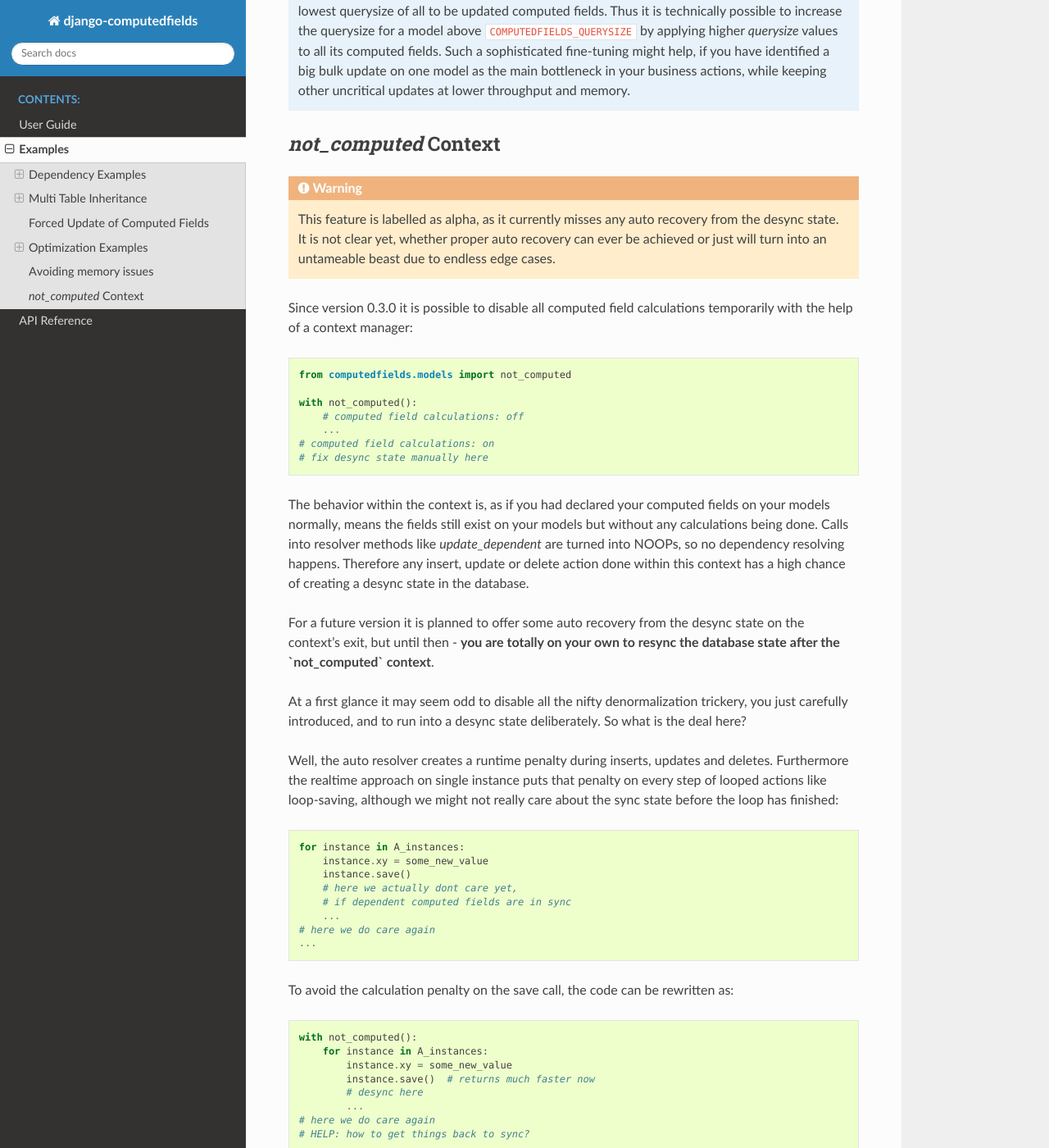
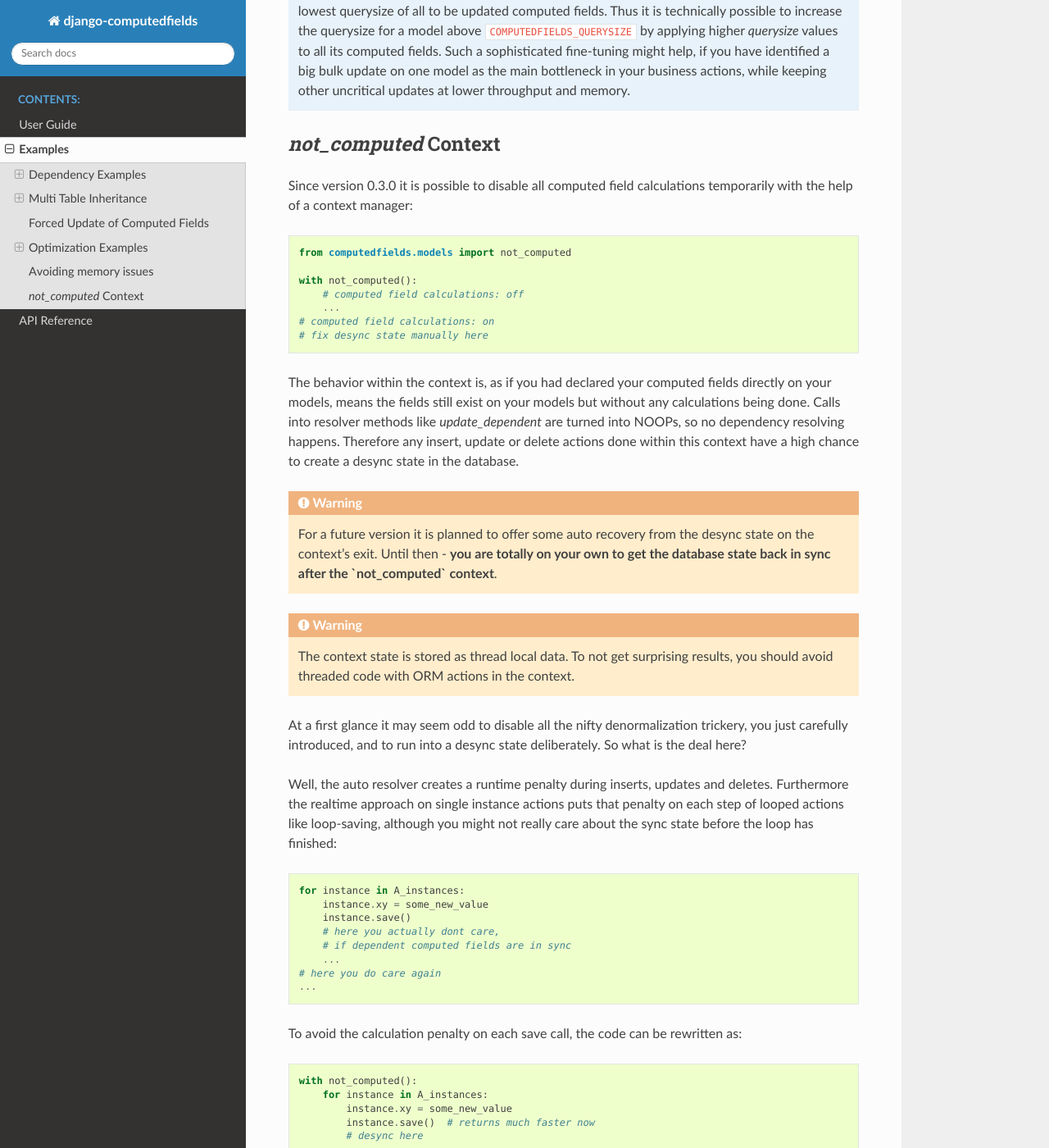
Before and after one commit to netzkolchose/django-computedfields, a Sphinx documentation site: the page built from docs/examples.rst, in a window 1280 px wide and 1400 px high, scrolled down 24743 px. Shown: the whole window at 82% size. Built offline with Sphinx 7.4.7 and the Read the Docs theme 3.1.0, drawn with Linux system fonts in a browser that asks for light colours; the version number is read from the project's files by our own code; some of the changed text lies outside the part shown.

Commit message:
polish docs

```diff
--- a/docs/examples.rst
+++ b/docs/examples.rst
@@ -1205,12 +1205,6 @@ Some basic rules regarding querysize:
 `not_computed` Context
 ----------------------
 
-.. WARNING::
-
-    This feature is labelled as alpha, as it currently misses any auto recovery from the desync state.
-    It is not clear yet, whether proper auto recovery can ever be achieved or just will turn into
-    an untameable beast due to endless edge cases.
-
 Since version 0.3.0 it is possible to disable all computed field calculations temporarily
 with the help of a context manager:
 
@@ -1224,34 +1218,42 @@ with the help of a context manager:
     # computed field calculations: on
     # fix desync state manually here
 
-The behavior within the context is, as if you had declared your computed fields on your models normally,
+The behavior within the context is, as if you had declared your computed fields directly on your models,
 means the fields still exist on your models but without any calculations being done.
 Calls into resolver methods like `update_dependent` are turned into NOOPs, so no dependency resolving happens.
-Therefore any insert, update or delete action done within this context has a high chance of creating a desync state
+Therefore any insert, update or delete actions done within this context have a high chance to create a desync state
 in the database.
 
-For a future version it is planned to offer some auto recovery from the desync state on the context's exit,
-but until then - **you are totally on your own to resync the database state after the `not_computed` context**.
+.. WARNING::
+
+    For a future version it is planned to offer some auto recovery from the desync state on the context's exit.
+    Until then - **you are totally on your own to get the database state back in sync after the
+    `not_computed` context**.
+
+.. WARNING::
+
+    The context state is stored as thread local data. To not get surprising results, you should avoid threaded code
+    with ORM actions in the context.
 
 At a first glance it may seem odd to disable all the nifty denormalization trickery, you just carefully introduced,
 and to run into a desync state deliberately. So what is the deal here?
 
 Well, the auto resolver creates a runtime penalty during inserts, updates and deletes.
-Furthermore the realtime approach on single instance puts that penalty on every step of looped actions
-like loop-saving, although we might not really care about the sync state before the loop has finished:
+Furthermore the realtime approach on single instance actions puts that penalty on each step of looped actions
+like loop-saving, although you might not really care about the sync state before the loop has finished:
 
 .. code-block:: python
 
     for instance in A_instances:
         instance.xy = some_new_value
         instance.save()
-        # here we actually dont care yet,
+        # here you actually dont care,
         # if dependent computed fields are in sync
         ...
-    # here we do care again
+    # here you do care again
     ...
 
-To avoid the calculation penalty on the save call, the code can be rewritten as:
+To avoid the calculation penalty on each save call, the code can be rewritten as:
 
 .. code-block:: python
 
@@ -1261,7 +1263,6 @@ To avoid the calculation penalty on the save call, the code can be rewritten as:
             instance.save()  # returns much faster now
             # desync here
             ...
-    # here we do care again
     # HELP: how to get things back to sync?
     ...
 
@@ -1274,11 +1275,11 @@ Note that the process of finding the needed changesets is error-prone, so it sho
 
 *If resolving the desync state is that tricky, when should I actually use the context?*
 
-Glad you asked - in general you should avoid the context like the plague. When you really need performant insert and
-update code, my first advice will always be to switch to proper bulk usage in your business logic.
+In general you should avoid the context as much as possible. When you really need performant insert and update code,
+my first advice will always be to switch to proper bulk usage in your business logic.
 This is guaranteed to give you the best performance without getting into dirty raw SQL business,
 and databases just love set-like mass actions. Furthermore the querysets for those bulk actions
-are directly supported by `(pre)update_dependent`, so can just be copied over most of the time to get rid
+are directly supported by `(pre)update_dependent`, so most of the time you can just copy them over to get rid
 of the desync state. Done?
 
 Well, there are still those cases, where you have to rely a lot on looped instance actions,
```
Also changed, not shown: other parts of docs/examples.rst (+2 -2 lines).
